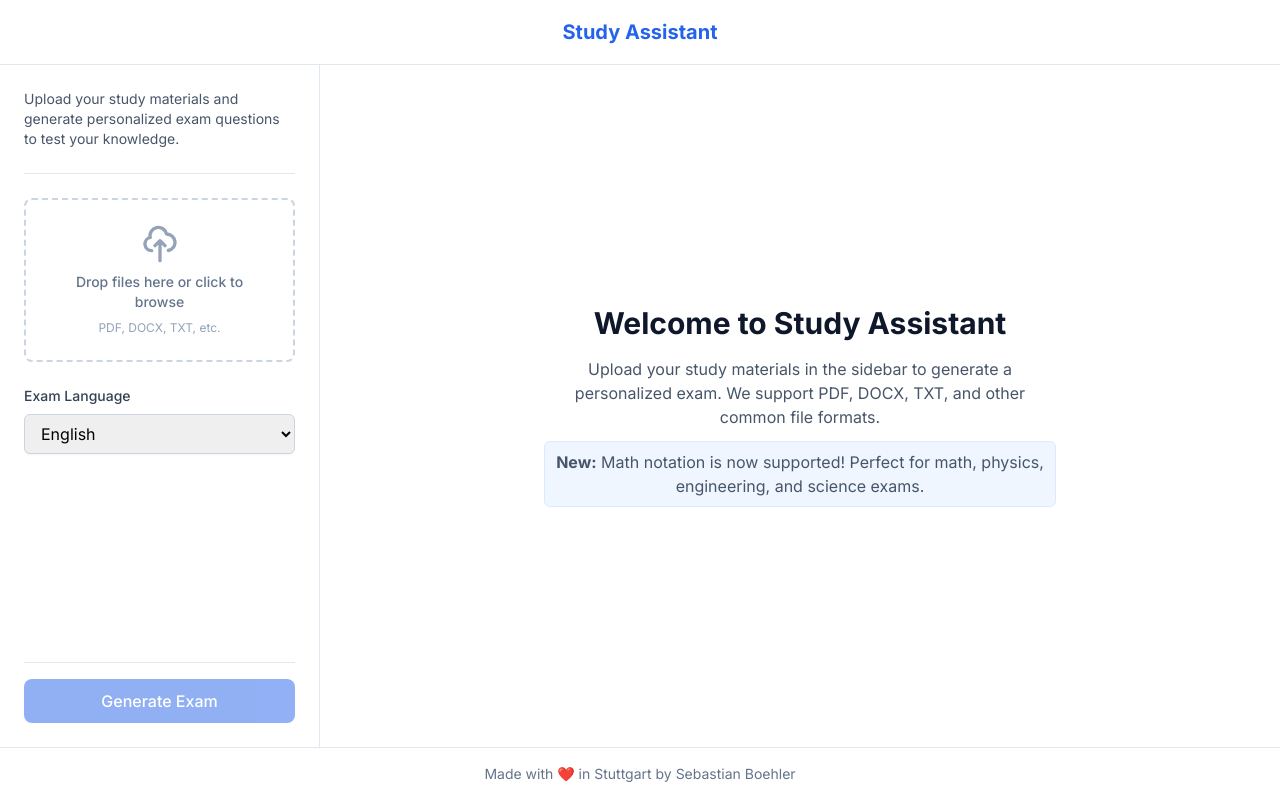
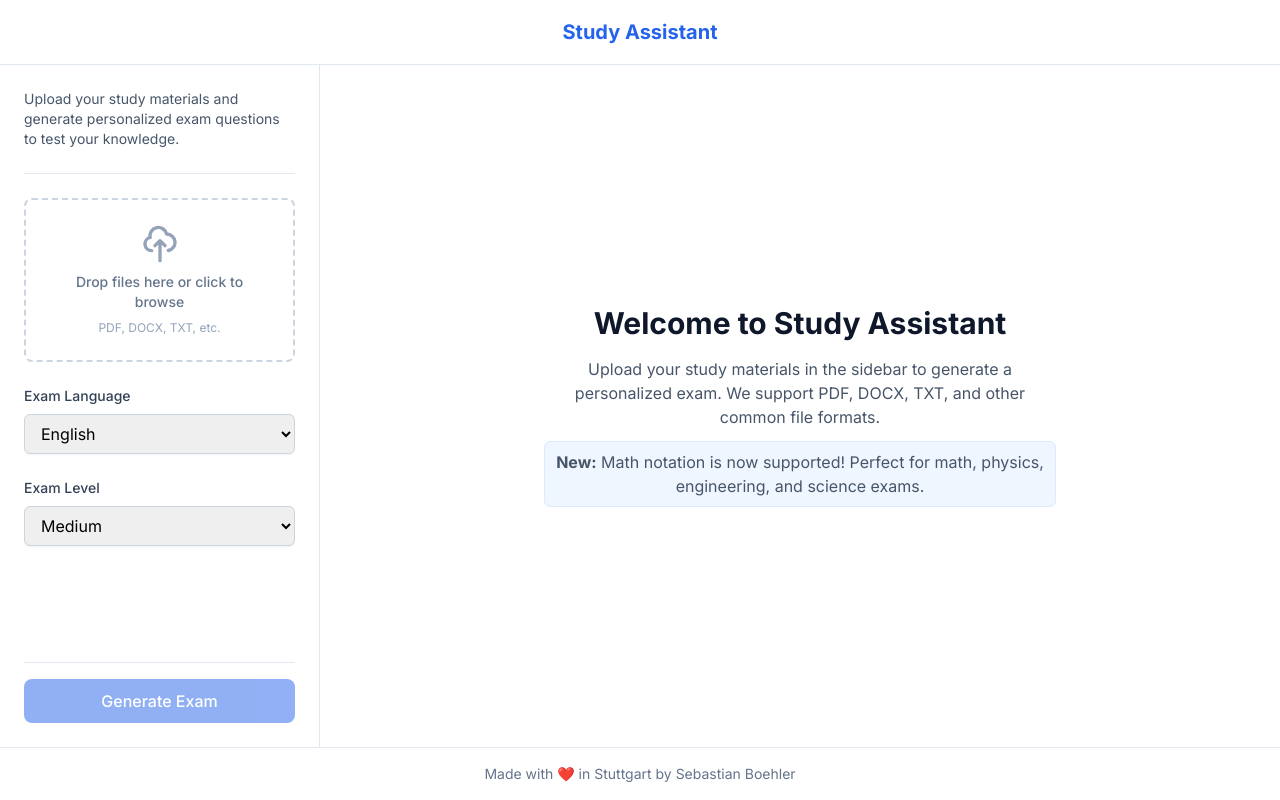
Before and after one commit to SebastianBoehler/study-assistant, a Next.js app: page / in a window 1280 px wide. Built offline with nearby package versions, Linux system fonts and the light colour scheme.

Commit message:
chore: add exam difficulty level selection and adjust API request parameters

```diff
--- a/src/app/api/generateExam/route.ts
+++ b/src/app/api/generateExam/route.ts
@@ -8,9 +8,15 @@ interface FileInfo {
   mimeType: string;
 }
 
+interface RequestBody {
+  files: FileInfo[];
+  language: string;
+  level: string
+};
+
 export async function POST(request: Request) {
   try {
-    const { files, language } = await request.json() as { files: FileInfo[]; language: string };
+    const { files, language, level } = await request.json() as RequestBody
 
     if (!files || files.length === 0) {
       return NextResponse.json(
@@ -23,7 +29,8 @@ export async function POST(request: Request) {
     const textPart = {
       text: `Thats my course material.
       Help me studying by generating exam questions.
-      Make the exam in "${language}" please`
+      Make the exam in "${language}" please.
+      The level of the exam should be "${level}".`
     };
 
     const fileParts = files.map(file => ({
@@ -79,7 +86,7 @@ export async function POST(request: Request) {
           required: ["questions"]
         },
         temperature: 0.7,
-        max_output_tokens: 8192 * 2, // max is 65535 for 2.5 pro
+        max_output_tokens: 8192 * 3, // max is 65535 for 2.5 pro
         response_mime_type: "application/json"
       }
     }
--- a/src/app/page.tsx
+++ b/src/app/page.tsx
@@ -43,7 +43,7 @@ export default function Home() {
     setFiles(prev => prev.filter((_, i) => i !== index));
   };
 
-  const handleGenerateExam = async (lang: string) => {
+  const handleGenerateExam = async (language: string, level: string) => {
     if (files.length === 0) {
       setError('Please select at least one file');
       return;
@@ -70,7 +70,8 @@ export default function Home() {
             gsUri: f.gsUri,
             mimeType: f.file.type
           })),
-          language: lang
+          language,
+          level,
         }),
       });
 
--- a/src/components/ui/sidebar.tsx
+++ b/src/components/ui/sidebar.tsx
@@ -12,7 +12,7 @@ interface SidebarProps {
   error: string;
   onFilesSelected: (files: File[]) => Promise<void>;
   onRemoveFile: (index: number) => void;
-  onGenerateExam: (lang: string) => Promise<void>;
+  onGenerateExam: (lang: string, level: string) => Promise<void>;
 }
 
 export function Sidebar({
@@ -24,6 +24,7 @@ export function Sidebar({
   onGenerateExam
 }: SidebarProps) {
   const [language, setLanguage] = useState<string>('english');
+  const [level, setLevel] = useState<string>('medium');
 
   const handleLanguageChange = (newLanguage: string) => {
     setLanguage(newLanguage);
@@ -64,11 +65,27 @@ export function Sidebar({
             <option value="dutch">Dutch</option>
           </select>
         </div>
+        <div className="mt-6">
+          <label htmlFor="level-select" className="block text-sm font-medium text-slate-700 mb-2">
+            Exam Level
+          </label>
+          <select
+            id="level-select"
+            value={level}
+            onChange={(e) => setLevel(e.target.value)}
+            className="w-full px-3 py-2 border border-slate-300 rounded-md shadow-sm focus:outline-none focus:ring-blue-500 focus:border-blue-500"
+            disabled={isGenerating}
+          >
+            <option value="easy">Easy</option>
+            <option value="medium">Medium</option>
+            <option value="hard">Hard</option>
+          </select>
+        </div>
       </div>
 
       <div className="pt-4 border-t border-slate-200">
         <Button
-          onClick={() => onGenerateExam(language)}
+          onClick={() => onGenerateExam(language, level)}
           isLoading={isGenerating}
           disabled={files.length === 0 || files.some(f => f.status === 'uploading')}
           className="w-full py-2"
--- a/src/hooks/google.ts
+++ b/src/hooks/google.ts
@@ -69,7 +69,10 @@ export const generativeModel = vertexAI.preview.getGenerativeModel({
          - $...$ or \\\\(...\\\\) for inline math
          - $$...$$  or \\\\[...\\\\] for display math
 
-      Make sure all mathematical expressions are properly formatted with LaTeX syntax
-    `}]
+      Make sure all mathematical expressions are properly formatted with LaTeX syntax.
+
+      Options for multiple choice can be realtive likely with small subtle differences.
+      Questions for multiple choice can be asked like "What is NOT correct?" to add complexity.
+     `}]
   },
 });
```
